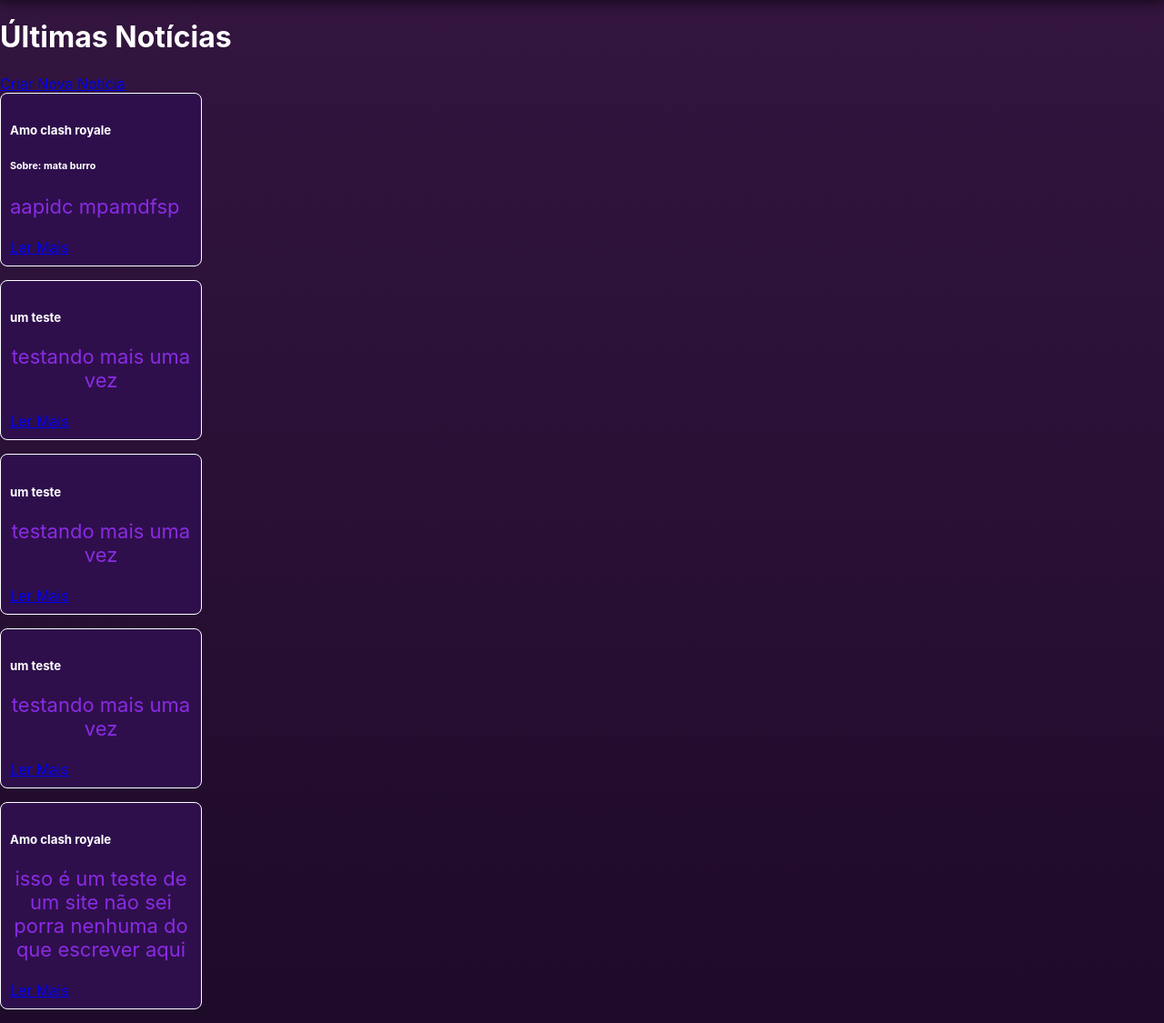
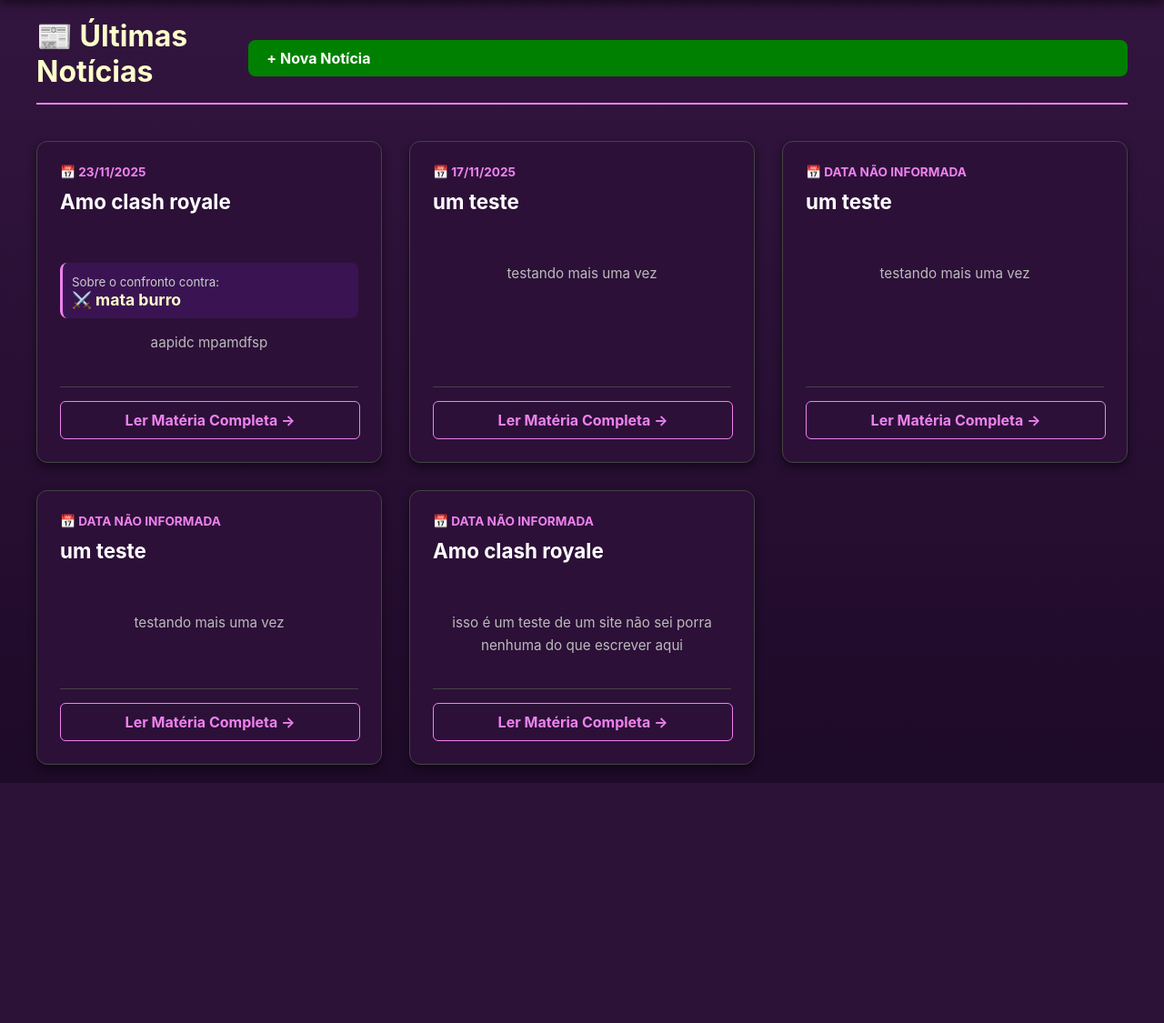
Before and after one commit to anderson1904/games, a Django app: page /noticias/ in a window 1280 px wide. Shown: the part 99-1224 px from the top of the page at 91% size. After the commit the page ends 960 px from the top, so only its background shows below. Run offline with Django 5.2, Linux system fonts and the light colour scheme; a user stored in the database is signed in; data comes from the database, SQL or seed files in the repository; both versions use the stored data as it was before the commit.

Commit message:
cansei, não quero mecher mais nada nesse djabo

```diff
--- a/Clash/models.py
+++ b/Clash/models.py
@@ -168,11 +168,11 @@
 #relativos a compras e vendas
 class tbCarrinho(models.Model):
     User = models.ForeignKey(tbUser, on_delete=models.CASCADE)
-    Preco_Total = models.DecimalField(
-        max_digits=10,
-        decimal_places=2,
-        default=0.00
-    )
+    @property
+    def preco_total(self):
+        itens = self.itens.all()
+        total = sum([item.valor_total for item in itens])
+        return total
 
 class tbProduto(models.Model):
     nome = models.CharField(max_length=255)
--- a/Clash/templates/Clash/carrinho.html
+++ b/Clash/templates/Clash/carrinho.html
@@ -70,7 +70,7 @@
         <div style="display: flex; justify-content: flex-end; align-items: center; margin-top: 30px; gap: 20px;">
 
     <h3 style="margin: 0; color: rgb(252, 255, 203);">
-        Total: R$ {{ carrinho.Preco_Total }}
+        Total: R$ {{ carrinho.preco_total }}
     </h3>
 
     <form action="{% url 'finalizar_compra' %}" method="post">
--- a/Clash/templates/Clash/noticia_list.html
+++ b/Clash/templates/Clash/noticia_list.html
@@ -1,29 +1,122 @@
-{% extends 'Clash/base.html' %} {% block content %}
-<div class="container">
-    <div class="d-flex justify-content-between align-items-center mb-3">
-        <h1>Últimas Notícias</h1>
-        {% if user.is_authenticated %}
-            <a href="{% url 'noticia_create' %}" class="btn btn-primary">Criar Nova Notícia</a>
+{% extends 'Clash/base.html' %}
+{% load static %}
+
+{% block content %}
+<div class="container" style="max-width: 1200px; margin: 0 auto; padding: 20px;">
+
+    <div style="display: flex; justify-content: space-between; align-items: center; margin-bottom: 40px; border-bottom: 2px solid violet; padding-bottom: 15px;">
+        <h1 style="color: rgb(252, 255, 203); margin: 0; font-size: 2rem;">📰 Últimas Notícias</h1>
+
+        {% if user.is_staff or user.is_superuser %}
+            <a href="{% url 'noticia_create' %}" class="btn-custom" style="background-color: green; text-decoration: none; padding: 10px 20px; font-size: 1rem;">
+                + Nova Notícia
+            </a>
         {% endif %}
     </div>
 
+    <div class="news-grid">
         {% for noticia in noticias %}
-        <div class="card mb-3">
-            <div class="card-body">
-                <h5 class="card-title">{{ noticia.Titulo }}</h5>
+            <div class="news-card-item">
+                <div class="card-content">
+
+                    <div style="font-size: 0.85rem; color: violet; font-weight: bold; text-transform: uppercase; margin-bottom: 10px;">
+                        {%if noticia.tbedita_set.first %}
+                        📅 {{ noticia.tbedita_set.first.Data_Edicao|date:"d/m/Y"|default:"Recente" }}
+                        {% else %}
+                        📅 data não informada
+                        {% endif %}
+                    </div>
+
+                    <h3 style="color: white; margin-top: 0; font-size: 1.4rem; line-height: 1.3; min-height: 60px;">
+                        {{ noticia.Titulo }}
+                    </h3>
 
                     {% if noticia.Partida %}
-                    <h6 class="card-subtitle mb-2 text-muted">
-                        Sobre: {{ noticia.Partida.Time_Adversario }}
-                    </h6>
+                        <div class="match-highlight">
+                            <small style="color: #ccc;">Sobre o confronto contra:</small><br>
+                            <strong style="color: rgb(252, 255, 203); font-size: 1.1rem;">⚔️ {{ noticia.Partida.Time_Adversario }}</strong>
+                        </div>
                     {% endif %}
 
-                <p class="card-text">{{ noticia.TextoHTML|striptags|truncatewords:50 }}</p>
-                <a href="{% url 'noticia_detail' noticia.pk %}" class="btn btn-secondary">Ler Mais</a>
+                    <p style="color: #bbb; font-size: 0.95rem; line-height: 1.6; margin-top: 15px;">
+                        {{ noticia.TextoHTML|striptags|truncatewords:25 }}
+                    </p>
+                </div>
+
+                <div class="card-footer">
+                    <a href="{% url 'noticia_detail' noticia.pk %}" class="btn-read-more">
+                        Ler Matéria Completa →
+                    </a>
                 </div>
             </div>
         {% empty %}
-        <p>Nenhuma notícia foi publicada ainda.</p>
+            <div style="width: 100%; text-align: center; padding: 50px; grid-column: 1 / -1;">
+                <p style="color: #ccc; font-size: 1.5rem;">Nenhuma notícia publicada ainda.</p>
+                <img src="{% static 'imgs/no-image.png' %}" style="opacity: 0.3; width: 100px;">
+            </div>
         {% endfor %}
     </div>
+</div>
+
+<style>
+    /* Grid Responsivo: 3 colunas em PC, 2 em tablet, 1 em celular */
+    .news-grid {
+        display: grid;
+        grid-template-columns: repeat(auto-fill, minmax(300px, 1fr));
+        gap: 30px;
+    }
+
+    /* Estilo do Card */
+    .news-card-item {
+        background-color: #2c1038; /* Roxo escuro do tema */
+        border: 1px solid #444;
+        border-radius: 12px;
+        padding: 25px;
+        box-shadow: 0 4px 10px rgba(0,0,0,0.5);
+        display: flex;
+        flex-direction: column;
+        justify-content: space-between;
+        transition: transform 0.3s, border-color 0.3s;
+    }
+
+    .news-card-item:hover {
+        transform: translateY(-5px); /* Efeito de levantar */
+        border-color: violet;
+    }
+
+    /* Destaque da Partida */
+    .match-highlight {
+        background-color: rgba(138, 43, 226, 0.15);
+        padding: 10px;
+        border-radius: 8px;
+        margin: 15px 0;
+        border-left: 3px solid violet;
+    }
+
+    /* Rodapé do Card */
+    .card-footer {
+        margin-top: 20px;
+        padding-top: 15px;
+        border-top: 1px solid #444;
+        text-align: center;
+    }
+
+    /* Botão Ler Mais */
+    .btn-read-more {
+        display: inline-block;
+        width: 100%;
+        padding: 10px 0;
+        color: violet;
+        text-decoration: none;
+        font-weight: bold;
+        border: 1px solid violet;
+        border-radius: 6px;
+        transition: 0.3s;
+    }
+
+    .btn-read-more:hover {
+        background-color: violet;
+        color: white;
+    }
+</style>
 {% endblock %}
--- a/Clash/templates/Clash/pedidos_admin.html
+++ b/Clash/templates/Clash/pedidos_admin.html
@@ -2,7 +2,7 @@
 
 {% block content %}
 <div class="form-box" style="max-width: 1200px;">
-    <h2>📦 Gerenciamento de Pedidos (Admin)</h2>
+    <h2>📦 Gerenciamento de Pedidos</h2>
     <hr>
 
     {% if pedidos %}
--- a/Clash/templates/Clash/produto_list.html
+++ b/Clash/templates/Clash/produto_list.html
@@ -4,7 +4,7 @@
 {% block content %}
 <div class="container" style="max-width: 1200px; margin: 0 auto;">
 
-    <div style="display: flex; justify-content: space-between; align-items: center; margin-bottom: 30px; padding: 0 20px;">
+    <div style=" margin-bottom: 30px; padding: 0 20px;">
         <h1 style="color: rgb(252, 255, 203);">📦 Gerenciar Produtos</h1>
         <a href="{% url 'produto_create' %}" class="btn-custom" style="background-color: green; text-decoration: none; padding: 10px 20px;">
             +
@@ -42,7 +42,7 @@
                 <a href="{% url 'produto_detail' produto.pk %}" class="btn-custom" style="flex: 1; padding: 8px; font-size: 0.9rem; background-color: violet; color: white; text-decoration: none;">
                     Ver
                 </a>
-
+            {%if user.is_superuser%}
                 <a href="{% url 'produto_update' produto.pk %}" class="btn-custom" style="flex: 1; padding: 8px; font-size: 0.9rem; background-color: #ffc107; color: black; text-decoration: none;">
                     Editar
                 </a>
@@ -50,6 +50,7 @@
                 <a href="{% url 'produto_delete' produto.pk %}" class="btn-custom" style="flex: 0; padding: 8px 12px; font-size: 0.9rem; background-color: #dc3545; color: white; text-decoration: none;" title="Excluir">
                     🗑️
                 </a>
+            {% endif %}
             </div>
 
         </div>
--- a/Clash/views/carrinho.py
+++ b/Clash/views/carrinho.py
@@ -131,7 +131,7 @@
     # 2. Cria o Pedido (Cabeçalho)
     novo_pedido = tbPedido.objects.create(
         user=request.user,
-        valor_total=carrinho.Preco_Total # Usa a property do model tbCarrinho
+        valor_total=carrinho.preco_total # Usa a property do model tbCarrinho
     )
 
     # 3. Copia cada item do carrinho para a tabela de histórico (tbItemPedido)
```
Also changed, not shown: Clash/migrations/0009_remove_tbcarrinho_preco_total.py (added), db.sqlite3, media/fotos_jogador/38171b2f-8f34-43de-aaa3-88e7a74265e3.png (added), media/fotos_jogador/8f99cb51-b8a0-466e-bc5a-58ae8c343de1.png (added), media/fotos_jogador/b39c6ea8-b51c-40af-9dde-a381634e5595.png (added), media/fotos_jogador/df32f572-0cfc-40f4-8ae6-2b742b5c7a88.png (added), media/fotos_jogador/e9335072-6d4e-44a0-86a0-4b95076a1f16.png (added), media/fotos_jogador/f56a19a7-cdc7-4f4d-aa9b-650722d87e82.jpg (deleted). Lines whose indentation alone changed are shown as unchanged.
